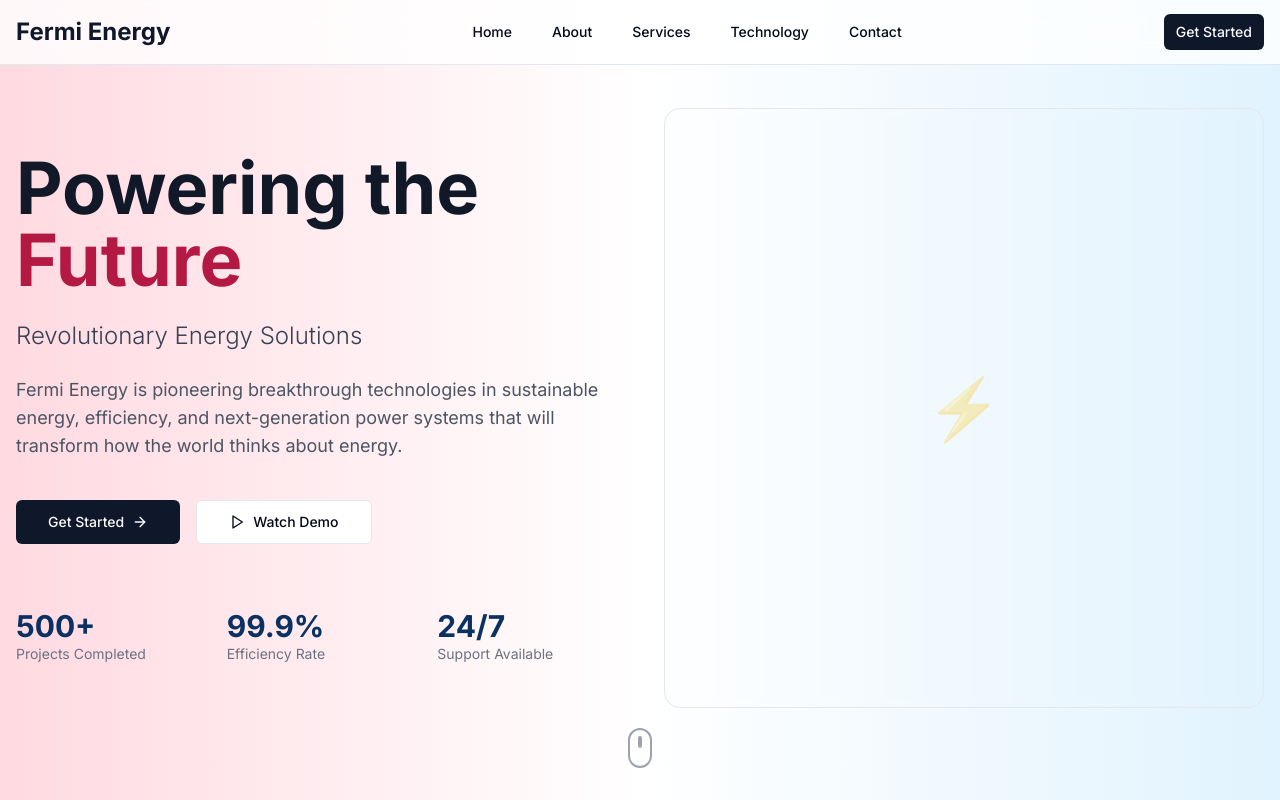
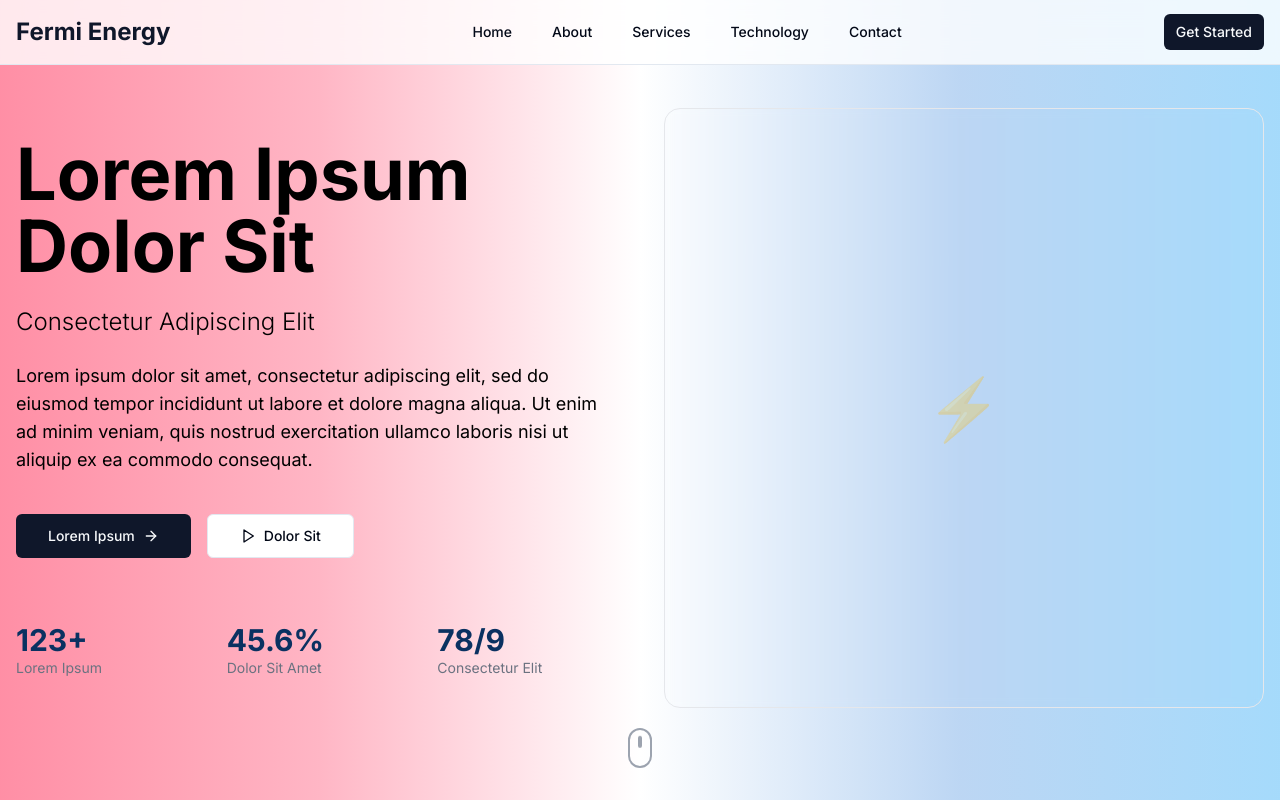
Before and after one commit to Zhengrui-Xu/Fermi-Landing-page, a Next.js app: page / in a window 1280 px wide. Shown: the top 800 px of the page. Built offline with nearby package versions, Linux system fonts and the light colour scheme.

Commit message:
improve HERO

```diff
--- a/src/components/hero.js
+++ b/src/components/hero.js
@@ -76,26 +76,26 @@ export default function Hero() {
         className="absolute inset-0"
         animate={{
           background: [
-            // Subtle colors - 50% of previous intensity
-            'linear-gradient(90deg, rgba(255,105,135,0.9) 0%, rgba(255,255,255,1) 50%, rgba(135,206,250,0.9) 100%)',
-            // First breathe - gentle increase
-            'linear-gradient(90deg, rgba(255,105,135,0.45) 0%, rgba(255,255,255,1) 50%, rgba(135,206,250,0.45) 100%)',
-            // Peak intensity
-            'linear-gradient(90deg, rgba(255,105,135,0.6) 0%, rgba(255,255,255,1) 50%, rgba(135,206,250,0.6) 100%)',
-            // Back to medium
-            'linear-gradient(90deg, rgba(255,105,135,0.4) 0%, rgba(255,255,255,1) 50%, rgba(135,206,250,0.4) 100%)',
-            // Gentle dip
-            'linear-gradient(90deg, rgba(255,105,135,0.25) 0%, rgba(255,255,255,1) 50%, rgba(135,206,250,0.25) 100%)',
-            // Back to start
-            'linear-gradient(90deg, rgba(255,105,135,0.9) 0%, rgba(255,255,255,1) 50%, rgba(135,206,250,0.9) 100%)',
+            // Start with intermediate colors for smooth blending
+            'linear-gradient(90deg, rgba(255,182,193,0.7) 0%, rgba(255,240,245,0.8) 25%, rgba(255,255,255,1) 50%, rgba(240,248,255,0.8) 75%, rgba(173,216,230,0.7) 100%)',
+            // First breathe - gentle increase with pink/blue intermediates
+            'linear-gradient(90deg, rgba(255,105,135,0.5) 0%, rgba(255,182,193,0.6) 25%, rgba(255,255,255,1) 50%, rgba(173,216,230,0.6) 75%, rgba(135,206,250,0.5) 100%)',
+            // Peak intensity with full intermediate spectrum
+            'linear-gradient(90deg, rgba(255,105,135,0.8) 0%, rgba(255,140,165,0.7) 25%, rgba(255,255,255,1) 50%, rgba(154,191,240,0.7) 75%, rgba(135,206,250,0.8) 100%)',
+            // Smooth transition back
+            'linear-gradient(90deg, rgba(255,140,165,0.6) 0%, rgba(255,200,215,0.5) 25%, rgba(255,255,255,1) 50%, rgba(200,225,250,0.5) 75%, rgba(154,191,240,0.6) 100%)',
+            // Gentle dip with soft intermediates
+            'linear-gradient(90deg, rgba(255,182,193,0.4) 0%, rgba(255,220,230,0.5) 25%, rgba(255,255,255,1) 50%, rgba(220,235,250,0.5) 75%, rgba(173,216,230,0.4) 100%)',
+            // Back to start with smooth fade
+            'linear-gradient(90deg, rgba(255,182,193,0.7) 0%, rgba(255,240,245,0.8) 25%, rgba(255,255,255,1) 50%, rgba(240,248,255,0.8) 75%, rgba(173,216,230,0.7) 100%)',
           ],
         }}
         transition={{
-          duration: 8,
-          ease: 'easeInOut',
+          duration: 5,
+          ease: [0.4, 0.0, 0.2, 1],
           repeat: Infinity,
           repeatType: 'loop',
-          times: [0, 0.2, 0.4, 0.6, 0.8, 1],
+          times: [0, 0.15, 0.35, 0.55, 0.75, 1],
         }}
       />
 
@@ -104,50 +104,50 @@ export default function Hero() {
           {/* Content */}
           <div className="text-center lg:text-left">
             <div className="hero-title">
-              <h1 className="text-5xl md:text-6xl lg:text-7xl font-bold text-gray-900 leading-tight">
-                Powering the
-                <span className="text-[#B31942] block">Future</span>
+              <h1 className="text-5xl md:text-6xl lg:text-7xl font-bold text-black leading-tight">
+                Lorem Ipsum
+                <span className="text-black block">Dolor Sit</span>
               </h1>
             </div>
 
             <div className="hero-subtitle mt-6">
-              <p className="text-xl md:text-2xl text-gray-700 font-light">
-                Revolutionary Energy Solutions
+              <p className="text-xl md:text-2xl text-black font-light">
+                Consectetur Adipiscing Elit
               </p>
             </div>
 
             <div className="hero-description mt-6">
-              <p className="text-lg text-gray-600 max-w-2xl mx-auto lg:mx-0">
-                Fermi Energy is pioneering breakthrough technologies in sustainable energy,
-                efficiency, and next-generation power systems that will transform how the world
-                thinks about energy.
+              <p className="text-lg text-black max-w-2xl mx-auto lg:mx-0">
+                Lorem ipsum dolor sit amet, consectetur adipiscing elit, sed do eiusmod tempor
+                incididunt ut labore et dolore magna aliqua. Ut enim ad minim veniam, quis nostrud
+                exercitation ullamco laboris nisi ut aliquip ex ea commodo consequat.
               </p>
             </div>
 
             <div className="hero-buttons mt-10 flex flex-col sm:flex-row gap-4 justify-center lg:justify-start">
               <Button size="lg" className="group">
-                Get Started
+                Lorem Ipsum
                 <ArrowRight className="ml-2 h-4 w-4 transition-transform group-hover:translate-x-1" />
               </Button>
               <Button variant="outline" size="lg" className="group">
                 <Play className="mr-2 h-4 w-4" />
-                Watch Demo
+                Dolor Sit
               </Button>
             </div>
 
             {/* Stats */}
             <div className="mt-16 grid grid-cols-3 gap-8 text-center lg:text-left">
               <div>
-                <div className="text-3xl font-bold text-[#0A3161]">500+</div>
-                <div className="text-sm text-gray-500">Projects Completed</div>
+                <div className="text-3xl font-bold text-[#0A3161]">123+</div>
+                <div className="text-sm text-gray-500">Lorem Ipsum</div>
               </div>
               <div>
-                <div className="text-3xl font-bold text-[#0A3161]">99.9%</div>
-                <div className="text-sm text-gray-500">Efficiency Rate</div>
+                <div className="text-3xl font-bold text-[#0A3161]">45.6%</div>
+                <div className="text-sm text-gray-500">Dolor Sit Amet</div>
               </div>
               <div>
-                <div className="text-3xl font-bold text-[#0A3161]">24/7</div>
-                <div className="text-sm text-gray-500">Support Available</div>
+                <div className="text-3xl font-bold text-[#0A3161]">78/9</div>
+                <div className="text-sm text-gray-500">Consectetur Elit</div>
               </div>
             </div>
           </div>
```
